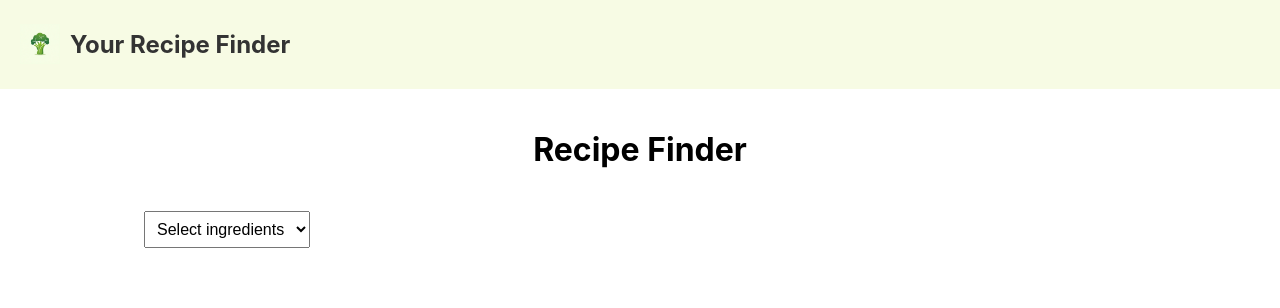
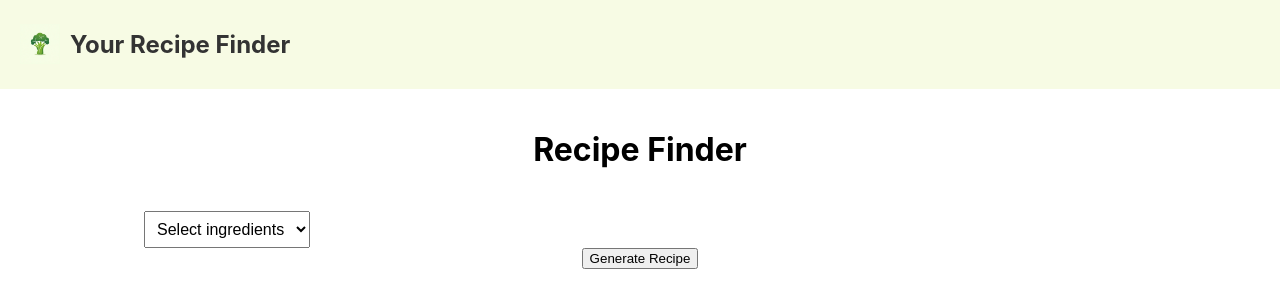
Before and after one commit to aledema90/recipe-app, a React (Create React App) app in the folder frontend/: page / in a window 1280 px wide. Shown: the top 308 px of the page. Built offline with nearby package versions, Linux system fonts and the light colour scheme.

Commit message:
modified:   backend/index.js modified:   frontend/src/App.js

```diff
--- a/frontend/src/App.js
+++ b/frontend/src/App.js
@@ -29,8 +29,6 @@ function App() {
     if (ingredient && !selectedIngredients.includes(ingredient)) {
       const updatedIngredients = [...selectedIngredients, ingredient];
       setSelectedIngredients(updatedIngredients);
-      // Call recipe generation logic here if needed
-      handleIngredientSelection(updatedIngredients);
     }
   };
 
@@ -40,21 +38,24 @@ function App() {
       (i) => i !== ingredient
     );
     setSelectedIngredients(updatedIngredients);
-    // Update recipe when an ingredient is removed
-    handleIngredientSelection(updatedIngredients);
   };
 
-  // Function to generate recipe from selected ingredients
-  const handleIngredientSelection = async (ingredients) => {
+  // Function to send selected ingredients to the backend for recipe generation
+  const handleGenerateRecipe = async () => {
+    if (selectedIngredients.length === 0) {
+      alert("Please select at least one ingredient.");
+      return;
+    }
+
     try {
       const response = await fetch(
-        "http://localhost:5000/api/generate-recipe",
+        "http://localhost:3000/api/generate-recipe",
         {
           method: "POST",
           headers: {
             "Content-Type": "application/json",
           },
-          body: JSON.stringify({ ingredients }),
+          body: JSON.stringify({ ingredients: selectedIngredients }),
         }
       );
 
@@ -105,6 +106,10 @@ function App() {
             ))}
           </div>
         </div>
+        {/* Generate Recipe Button */}
+        <button onClick={handleGenerateRecipe} className="generate-button">
+          Generate Recipe
+        </button>
         {/* Conditionally render the RecipeDisplay component to show the generated recipe */}
         {recipe && <RecipeDisplay recipe={recipe} />}
       </header>
```
Also changed, not shown: 1 other file (tests, documents, lock files or other folders).
